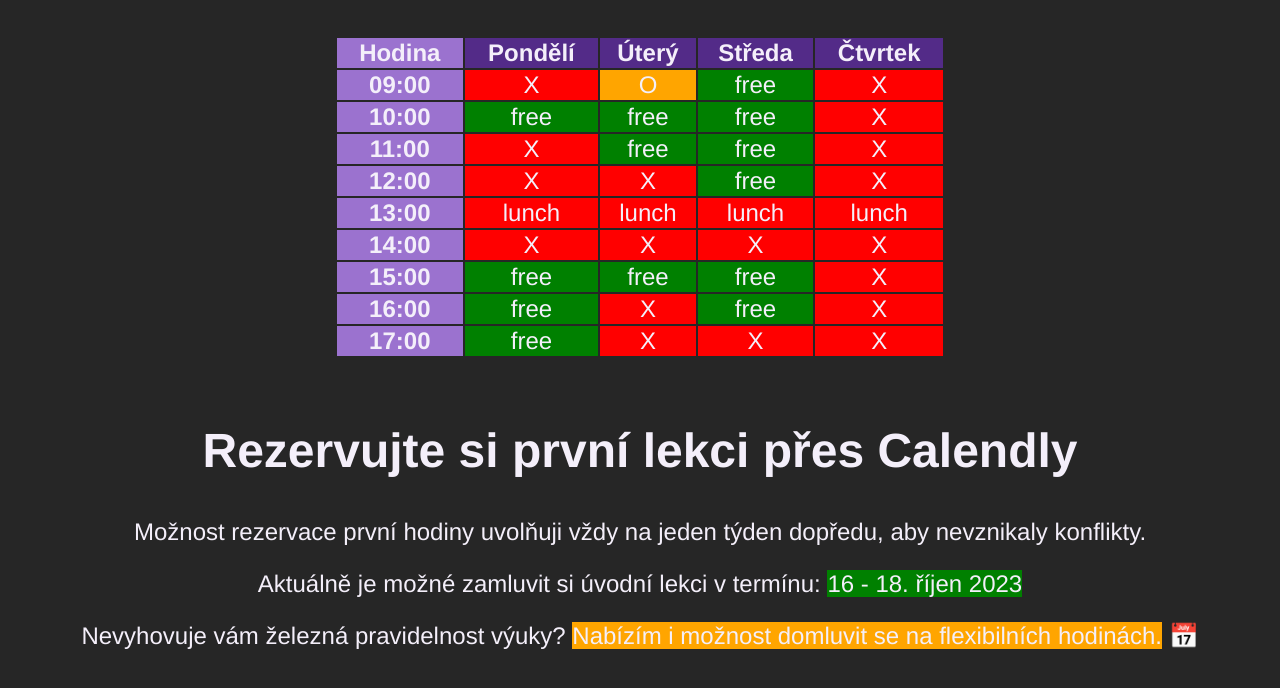
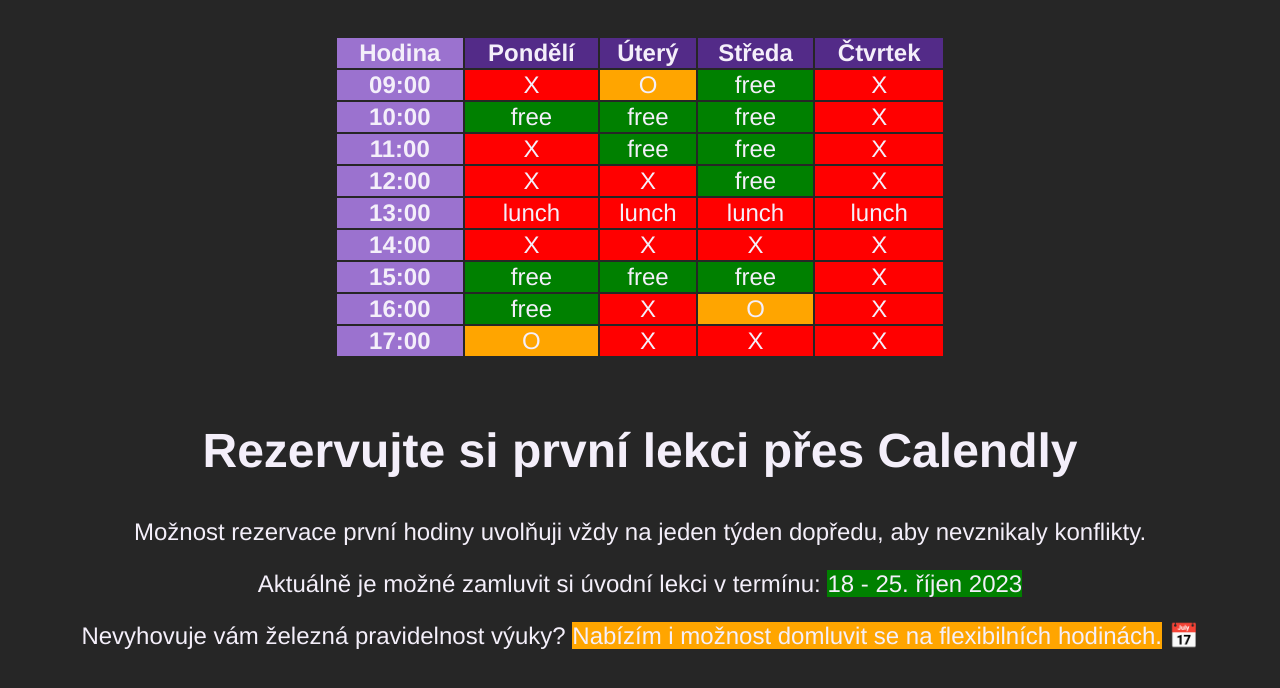
Before and after one commit to Veronika-Rychla/geekpower, an Eleventy site: page reservation.html in a window 1280 px wide. Shown: the part 1096-1784 px from the top of the page. Built offline with nearby package versions, Linux system fonts and the light colour scheme; Eleventy itself is replaced by a stand-in of ours; files that its build step writes are made by us from their sources; a script that the page names is missing.

Commit message:
Timetable update

```diff
--- a/reservation.html
+++ b/reservation.html
@@ -99,12 +99,12 @@ title: Geek Power - Rezervace a ceník
     <th class="timetable__hours">16:00</th>
     <td class="timetable__slot">free</td>
     <td class="timetable__slot--taken">X</td>
-    <td class="timetable__slot">free</td>
+    <td class="timetable__slot--reserved">O</td>
     <td class="timetable__slot--taken">X</td>
   </tr>
   <tr>
     <th class="timetable__hours">17:00</th>
-    <td class="timetable__slot">free</td>
+    <td class="timetable__slot--reserved">O</td>
     <td class="timetable__slot--taken">X</td>
     <td class="timetable__slot--taken">X</td>
     <td class="timetable__slot--taken">X</td>
@@ -118,7 +118,7 @@ title: Geek Power - Rezervace a ceník
 </p>
 <p class="timetable__colours">
   Aktuálně je možné zamluvit si úvodní lekci v termínu:
-  <span class="timetable__slot">16 - 18. říjen 2023</span>
+  <span class="timetable__slot">18 - 25. říjen 2023</span>
 </p>
 <p class="timetable__colours">
   Nevyhovuje vám železná pravidelnost výuky?
```
